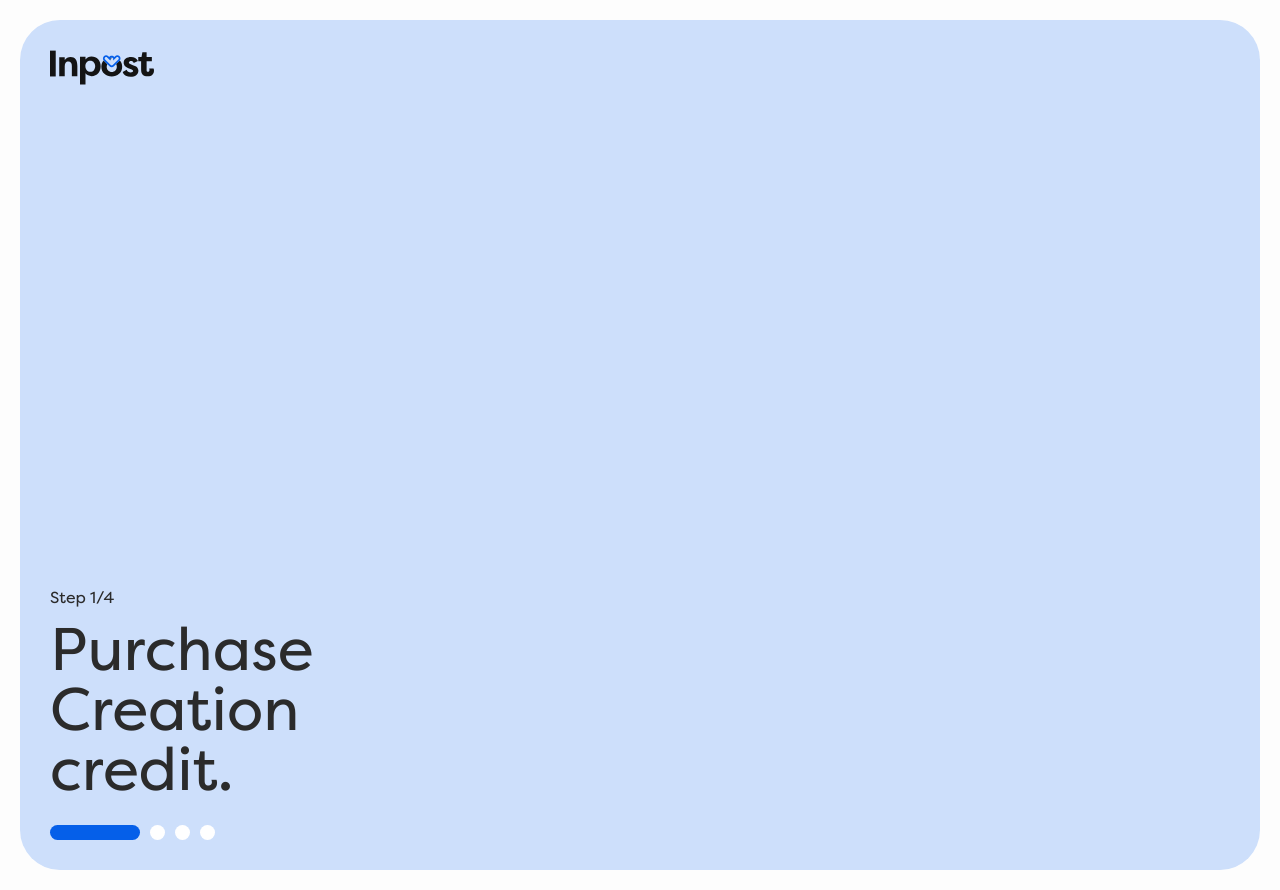
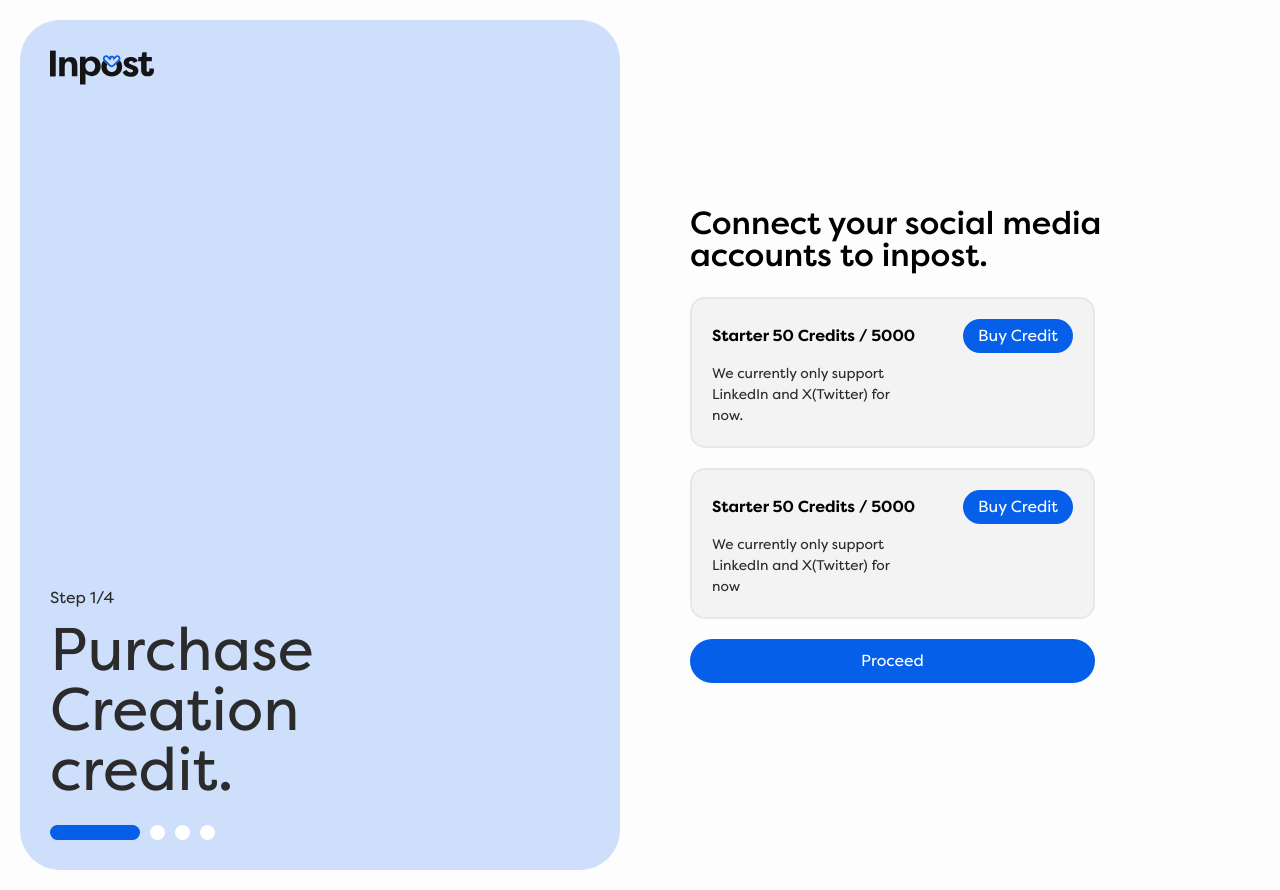
Before and after one commit to Orisabiyi/inpost, a React (Vite) app: page /credit in a window 1280 px wide. Built offline with nearby package versions, Linux system fonts and the light colour scheme.

Commit message:
feat: setup the section for credit payment

```diff
--- a/src/pages/Credit.jsx
+++ b/src/pages/Credit.jsx
@@ -1,5 +1,6 @@
 import FormSidebar from "../components/FormSidebar";
 import Main from "../components/Main";
+import Section from "../components/Section";
 
 function Credit() {
   return (
@@ -11,6 +12,57 @@ function Credit() {
           <span>credit.</span>
         </>
       </FormSidebar>
+
+      <Section>
+        <h1
+          className="flex flex-col text-32 leading-none"
+          style={{ fontFamily: "Filson Pro", fontWeight: "500" }}
+        >
+          <span>Connect your social media</span>
+          <span>accounts to inpost.</span>
+        </h1>
+
+        <ul className="text-16 w-3/4 flex flex-col items-stretch gap-8">
+          <li className="flex flex-col gap-4 bg-gray-200 p-8 rounded-3xl border-2">
+            <div className="flex items-center justify-between">
+              <h4 className="font-semibold">
+                <span>Starter </span>
+                <span>50 Credits / 5000</span>
+              </h4>
+
+              <button className="bg-blue-600 text-white px-6 py-2 rounded-full">
+                Buy Credit
+              </button>
+            </div>
+
+            <p className="w-1/2 text-gray-600 text-14">
+              We currently only support LinkedIn and X(Twitter) for now.
+            </p>
+          </li>
+
+          <li className="flex flex-col gap-4 bg-gray-200 p-8 rounded-3xl border-2">
+            <div className="flex items-center justify-between">
+              <h4 className="font-semibold">
+                <span>Starter </span>
+                <span>50 Credits / 5000</span>
+              </h4>
+              <button className="bg-blue-600 text-white px-6 py-2 rounded-full">
+                Buy Credit
+              </button>
+            </div>
+
+            <p className="w-1/2 text-gray-600 text-14">
+              We currently only support LinkedIn and X(Twitter) for now
+            </p>
+          </li>
+
+          <li className="text-center">
+            <button className="bg-blue-600 text-white py-4 rounded-full w-full">
+              Proceed
+            </button>
+          </li>
+        </ul>
+      </Section>
     </Main>
   );
 }
```
